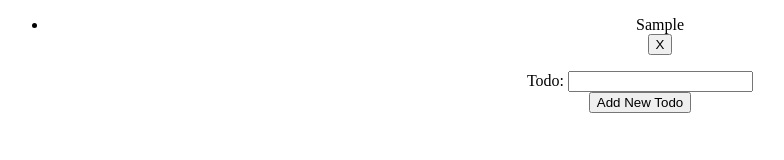
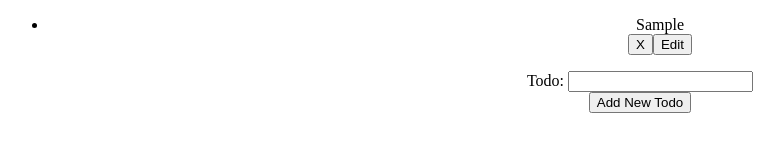
Before and after one commit to ZacharyMenefee/react-to-do, a React (Create React App) app: page / in a window 1280 px wide. Both pictures are taken after typing "Sample" into the empty fields and a click on the button "Add New Todo". Shown: the top 160 px of the page, without its empty margins (0-784 px from the left). Built offline with nearby package versions, Linux system fonts and the light colour scheme.

Commit message:
Editing Feature Added

```diff
--- a/src/TodoForm.js
+++ b/src/TodoForm.js
@@ -26,6 +26,7 @@ class TodoForm extends Component {
             innerText: "",
         });
     }
+
     render(){
         return(
             <form onSubmit={this.handleSubmit}>
--- a/src/TodoItem.js
+++ b/src/TodoItem.js
@@ -4,20 +4,66 @@ class TodoItem extends Component {
     constructor(props){
         super(props)
 
+    this.state = {
+        isEditing: false,
+        innerText: this.props.innerText
+     };
+
     this.removeHandler = this.removeHandler.bind(this)
+    this.toggleEdit = this.toggleEdit.bind(this)
+    this.handleUpdate = this.handleUpdate.bind(this)
+    this.handleChange = this.handleChange.bind(this)
     }
 
     removeHandler() {
         this.props.remove();
     }
 
+    toggleEdit() {
+        this.setState({
+            isEditing: !this.state.isEditing,
+        });
+    }
+
+    handleUpdate(evt){
+        evt.preventDefault();
+        this.props.updateTodo(this.state.innerText, this.props.id)
+        this.setState({isEditing: false})
+    }
+
+    handleChange(evt){
+        this.setState({
+            [evt.target.name]: evt.target.value
+        });
+    }
+
     render(){
-        return(
-            <div>
-                <li>{this.props.innerText}</li>
-                <button onClick={this.removeHandler}>X</button>
-            </div>
-        )
+        let result;
+        if(this.state.isEditing){
+            result = (
+                <form onSubmit={this.handleUpdate}>
+                    <div>
+                        <input
+                        id='innerText'
+                        name='innerText'
+                        type='text'
+                        value={this.state.innerText}
+                        onChange={this.handleChange}
+                        placeholder={this.state.innerText}/>
+                    </div>
+                    <button>Submit Changes</button>
+                </form>
+            )
+        }else if (!this.state.isEditing){
+           result = (
+                <div>
+                    <li>{this.props.innerText}</li>
+                    <button onClick={this.removeHandler}>X</button>
+                    <button onClick={this.toggleEdit}>Edit</button>
+                </div>
+            );
+        }
+        return result;
     }
 }
 
--- a/src/TodoList.js
+++ b/src/TodoList.js
@@ -11,6 +11,8 @@ class TodoList extends Component{
         };
 
         this.addTodo = this.addTodo.bind(this)
+        this.editTodo = this.editTodo.bind(this)
+        this.remove = this.remove.bind(this)
     }
 
     addTodo(newTodo) {
@@ -25,10 +27,27 @@ class TodoList extends Component{
         })
     }
 
+    editTodo(editedTodo, id){
+        const updatedTodos = this.state.todos.map(todo => {
+            if(todo.id === id){
+                return {...todo, innerText: editedTodo}
+            }
+            return todo;
+        });
+
+        this.setState({
+            todos: updatedTodos,
+        });
+    }
 
     render(){
         const todos = this.state.todos.map(todo => {
-            return <TodoItem innerText={todo.innerText} id={todo.id} value={todo.id} remove={() => this.remove(todo.id)}/>
+            return <TodoItem
+            innerText={todo.innerText}
+            id={todo.id}
+            value={todo.id}
+            remove={() => this.remove(todo.id)}
+            updateTodo={this.editTodo}/>
         })
 
         return(
```
